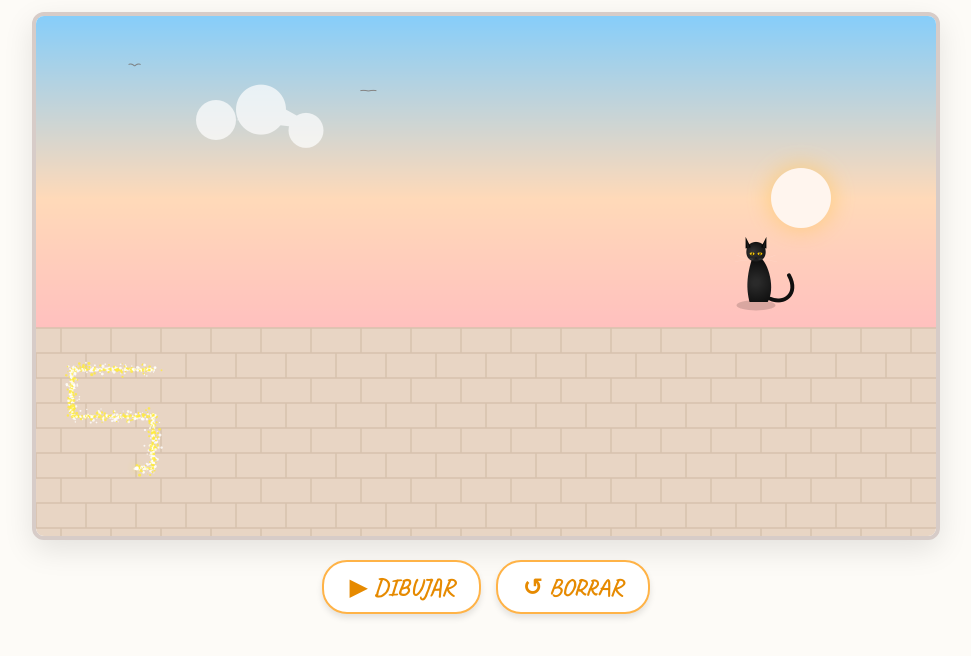
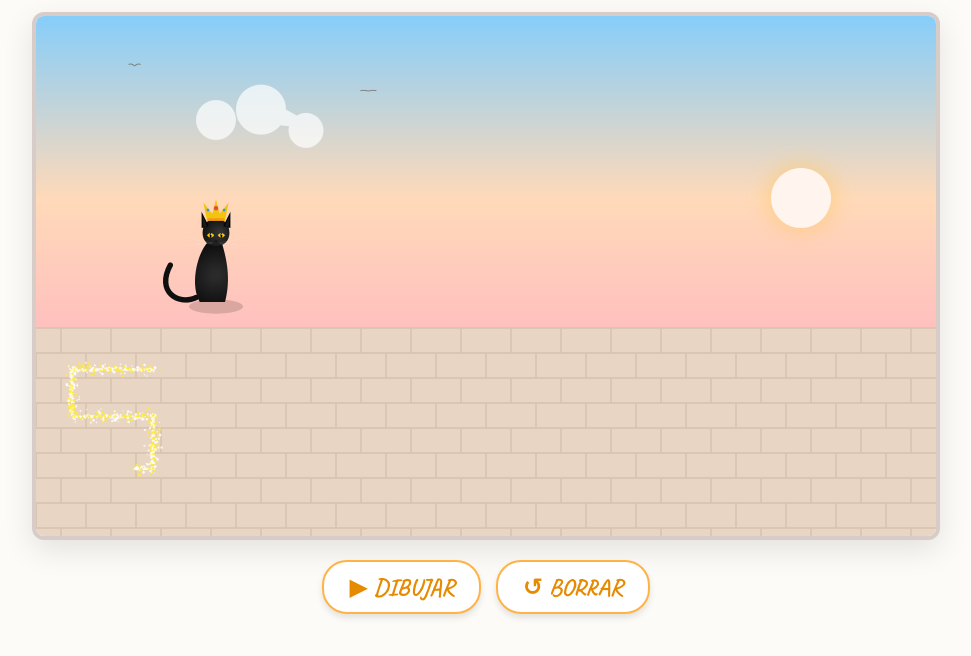
Before and after one commit to Angel-Michel/samuel, a plain HTML site: page index.html in a window 1280 px wide. Both pictures are taken after a click on the button "▶ DIBUJAR". Shown: the part 122-778 px from the top of the page, without its empty margins (154-1125 px from the left). Drawn offline with Linux system fonts and the light colour scheme.

Commit message:
Revise tribute layout and content for Samuel2
Updated the HTML structure and styles for a tribute to Samuel, including new content in the letter overlay and enhanced visual elements.

```diff
--- a/index.html
+++ b/index.html
@@ -8,7 +8,7 @@
 <style>
   body {
     margin: 0;
-    padding-bottom: 20px; /* Espacio extra abajo para que los botones se vean */
+    padding-bottom: 20px;
     background: #fdfbf7;
     display: flex;
     flex-direction: column;
@@ -34,7 +34,7 @@
     position: relative;
     width: 95vw;
     max-width: 900px;
-    height: 65vh; /* Limitamos la altura para que no empuje los botones */
+    height: 65vh;
     max-height: 600px;
     background: #fff;
     border: 4px solid #d7ccc8;
@@ -74,7 +74,7 @@
     transform: translateY(-2px);
   }
 
-  /* CARTA CORREGIDA: Fondo sólido y se oculta limpiamente */
+  /* CARTA */
   #letter-overlay {
     position: absolute;
     top: 0; left: 0; width: 100%; height: 100%;
@@ -84,17 +84,17 @@
     justify-content: center;
     opacity: 0;
     visibility: hidden;
-    pointer-events: none; /* No estorba cuando está oculta */
+    pointer-events: none;
     transition: opacity 1s ease-in-out, visibility 1s;
     z-index: 20;
   }
   #letter-overlay.show {
     opacity: 1;
     visibility: visible;
-    pointer-events: auto; /* Permite clics solo cuando se ve */
+    pointer-events: auto;
   }
   .letter-content {
-    background: #fffef0; /* Fondo crema sólido y legible */
+    background: #fffef0;
     border: 3px solid #ffcc80;
     border-radius: 15px;
     padding: 30px;
@@ -137,10 +137,10 @@
 
   <div id="letter-overlay">
     <div class="letter-content">
-      <div class="greeting">Kelly,</div>
-      <p>"Gracias por haberme elegido y por darme la mejor vida que un michi pudo soñar."</p>
-      <p>"Fui muy feliz a tu lado, por tus caricias y todo tu amor. No estés triste, ahora juego en un jardín de luz y siempre dejaré huellas doradas en tu corazón."</p>
-      <div class="signature">Atte. Samuel 🐾</div>
+      <div class="greeting">Mi querida Kelly,</div>
+      <p>"Aunque mis patitas ya no pisen este mundo, mi amor por ti es eterno y verdadero."</p>
+      <p>"Fuiste mi humana favorita. Recuerda mis ronroneos cuando te sientas triste. Ahora soy el Rey de las Estrellas, cuidándote desde lo más alto, pero siempre seré tu pequeño Samuel."</p>
+      <div class="signature">Tu rey eterno, Samuel 🐾👑</div>
       <button class="close-btn" onclick="closeLetter()">Cerrar</button>
     </div>
   </div>
@@ -201,13 +201,14 @@ function drawStaticBackground() {
   }
 }
 
-// NUEVO GATO NEGRO Y REALISTA
+// GATO NEGRO REALISTA (MÁS GRANDE, CORONADO Y VOLTEADO A LA DERECHA)
 function drawRealisticBlackCat(ctx, x, y, time) {
   ctx.save();
   ctx.translate(x, y);
 
-  let scale = 1.3; // Escala para hacerlo de buen tamaño
-  ctx.scale(scale, scale);
+  let scale = 1.8; // ¡Gato mucho más grande!
+  // Usamos -scale en X para voltearlo horizontalmente y que mire al centro
+  ctx.scale(-scale, scale);
 
   let breath = Math.sin(time * 0.04) * 0.5;
 
@@ -231,15 +232,15 @@ function drawRealisticBlackCat(ctx, x, y, time) {
 
   // Cuerpo negro con sutil sombreado para volumen
   let bodyGrad = ctx.createRadialGradient(0, -30, 5, 0, -30, 45);
-  bodyGrad.addColorStop(0, '#2a2a2a'); // Luz sutil en el lomo
+  bodyGrad.addColorStop(0, '#2a2a2a'); // Luz sutil
   bodyGrad.addColorStop(1, '#050505'); // Negro profundo
 
   ctx.fillStyle = bodyGrad;
   ctx.beginPath();
-  ctx.moveTo(18, 0); // Pata trasera
-  ctx.bezierCurveTo(30, -20, 20, -60, 5, -70 - breath); // Lomo
-  ctx.lineTo(-5, -70 - breath); // Cuello
-  ctx.bezierCurveTo(-15, -40, -15, -20, -10, 0); // Pecho a pata delantera
+  ctx.moveTo(18, 0);
+  ctx.bezierCurveTo(30, -20, 20, -60, 5, -70 - breath);
+  ctx.lineTo(-5, -70 - breath);
+  ctx.bezierCurveTo(-15, -40, -15, -20, -10, 0);
   ctx.fill();
 
   // Cabeza felina realista
@@ -250,12 +251,12 @@ function drawRealisticBlackCat(ctx, x, y, time) {
   headGrad.addColorStop(1, '#050505');
   ctx.fillStyle = headGrad;
 
-  // Silueta de la cara (menos redonda, pómulos marcados)
+  // Silueta de la cara
   ctx.beginPath();
-  ctx.moveTo(0, 10); // base cuello
-  ctx.bezierCurveTo(15, 10, 18, -5, 12, -15); // mejilla derecha
-  ctx.bezierCurveTo(5, -22, -5, -22, -12, -15); // cráneo
-  ctx.bezierCurveTo(-18, -5, -15, 10, 0, 10); // mejilla izquierda
+  ctx.moveTo(0, 10);
+  ctx.bezierCurveTo(15, 10, 18, -5, 12, -15);
+  ctx.bezierCurveTo(5, -22, -5, -22, -12, -15);
+  ctx.bezierCurveTo(-18, -5, -15, 10, 0, 10);
   ctx.fill();
 
   // Orejas puntiagudas reales
@@ -268,21 +269,46 @@ function drawRealisticBlackCat(ctx, x, y, time) {
   ctx.beginPath(); ctx.moveTo(10, -12); ctx.lineTo(15, -24); ctx.lineTo(14, -11); ctx.fill();
   ctx.beginPath(); ctx.moveTo(-10, -12); ctx.lineTo(-15, -24); ctx.lineTo(-14, -11); ctx.fill();
 
-  // Ojos (Almendrados y felinos color oro/verde)
+  // CORONA DEL REY (Se mueve junto con la cabeza)
+  ctx.fillStyle = '#f1c40f'; // Dorado base
+  ctx.beginPath();
+  ctx.moveTo(-10, -18); // Base izquierda
+  ctx.lineTo(-14, -38); // Pico izquierdo
+  ctx.lineTo(-4, -26);  // Valle
+  ctx.lineTo(0, -42);   // Pico central
+  ctx.lineTo(4, -26);   // Valle
+  ctx.lineTo(14, -38);  // Pico derecho
+  ctx.lineTo(10, -18);  // Base derecha
+  ctx.fill();
+
+  // Borde inferior de la corona (brillo)
+  ctx.fillStyle = '#f39c12';
+  ctx.beginPath(); ctx.moveTo(-10, -18); ctx.lineTo(10, -18); ctx.lineTo(9, -21); ctx.lineTo(-9, -21); ctx.fill();
+
+  // Joyas de la corona
+  ctx.fillStyle = '#e74c3c'; // Rubí central
+  ctx.beginPath(); ctx.arc(0, -32, 2.5, 0, Math.PI*2); ctx.fill();
+  ctx.fillStyle = '#3498db'; // Zafiro izquierdo
+  ctx.beginPath(); ctx.arc(-9, -30, 1.5, 0, Math.PI*2); ctx.fill();
+  ctx.fillStyle = '#3498db'; // Zafiro derecho
+  ctx.beginPath(); ctx.arc(9, -30, 1.5, 0, Math.PI*2); ctx.fill();
+
+
+  // Ojos (Almendrados color oro/verde)
   let blink = (time % 250 < 6) ? 0.1 : 1;
   ctx.save();
   ctx.scale(1, blink);
 
   // Ojo Izquierdo
-  ctx.fillStyle = '#ffcc00'; // Dorado brillate
+  ctx.fillStyle = '#ffcc00';
   ctx.beginPath();
   ctx.moveTo(-10, -2);
   ctx.quadraticCurveTo(-6, -7, -2, -2);
   ctx.quadraticCurveTo(-6, 3, -10, -2);
   ctx.fill();
-  ctx.fillStyle = '#000'; // Pupila alargada
+  ctx.fillStyle = '#000'; // Pupila
   ctx.beginPath(); ctx.ellipse(-6, -2, 1, 2.5, 0, 0, Math.PI*2); ctx.fill();
-  ctx.fillStyle = '#fff'; // Brillo del ojo
+  ctx.fillStyle = '#fff'; // Brillo
   ctx.beginPath(); ctx.arc(-6.5, -3, 0.6, 0, Math.PI*2); ctx.fill();
 
   // Ojo Derecho
@@ -304,7 +330,7 @@ function drawRealisticBlackCat(ctx, x, y, time) {
   ctx.beginPath();
   ctx.moveTo(-2, 4); ctx.lineTo(2, 4); ctx.lineTo(0, 6); ctx.fill();
 
-  // Bigotes elegantes (blancos con opacidad)
+  // Bigotes elegantes
   ctx.strokeStyle = 'rgba(255,255,255,0.25)';
   ctx.lineWidth = 0.5;
   ctx.beginPath(); ctx.moveTo(-4, 6); ctx.quadraticCurveTo(-20, 5, -30, 0); ctx.stroke();
@@ -312,8 +338,8 @@ function drawRealisticBlackCat(ctx, x, y, time) {
   ctx.beginPath(); ctx.moveTo(4, 6); ctx.quadraticCurveTo(20, 5, 30, 0); ctx.stroke();
   ctx.beginPath(); ctx.moveTo(4, 7); ctx.quadraticCurveTo(20, 8, 32, 10); ctx.stroke();
 
-  ctx.restore(); // restaura translación de cabeza
-  ctx.restore(); // restaura escala general
+  ctx.restore();
+  ctx.restore();
 }
 
 // Trazos de la palabra SAMUEL
@@ -352,7 +378,6 @@ function start() {
   cancelAnimationFrame(anim);
   clearTimeout(letterTimeout);
 
-  // Ocultamos la carta al iniciar y limpiamos lienzos
   letterOverlay.classList.remove('show');
   currentStrokeIdx = 0; currentT = 0; timeFrame = 0;
   pCtx.clearRect(0, 0, paint.width, paint.height);
@@ -362,7 +387,7 @@ function start() {
     timeFrame++;
     fCtx.clearRect(0, 0, fg.width, fg.height);
 
-    // Aves
+    // Aves volando
     birds.forEach(b => {
       b.x -= b.speed; if(b.x < -50) b.x = bg.width + 50;
       b.wing += 0.15; let wo = Math.sin(b.wing) * b.size;
@@ -373,8 +398,8 @@ function start() {
       fCtx.stroke();
     });
 
-    // Dibujamos al michi negro sentado en el muro
-    drawRealisticBlackCat(fCtx, fg.width * 0.8, fg.height * 0.55, timeFrame);
+    // DIBUJAMOS AL REY SAMUEL EN EL LADO IZQUIERDO (0.2 de ancho)
+    drawRealisticBlackCat(fCtx, fg.width * 0.2, fg.height * 0.55, timeFrame);
 
     if (currentStrokeIdx < allStrokes.length) {
       let st = allStrokes[currentStrokeIdx];
@@ -385,7 +410,7 @@ function start() {
       magicDust(x, y, r, 6);
       currentT += 0.025;
 
-      // Estrella fugaz de la magia
+      // Magia fugaz
       fCtx.shadowColor = '#ffeb3b'; fCtx.shadowBlur = 15;
       fCtx.fillStyle = '#fff';
       fCtx.beginPath(); fCtx.arc(x, y, 4, 0, Math.PI * 2); fCtx.fill();
@@ -394,7 +419,6 @@ function start() {
       if (currentT > 1) { currentT = 0; currentStrokeIdx++; }
       anim = requestAnimationFrame(loop);
     } else {
-      // Cuando termina, mostramos la carta
       if(!letterOverlay.classList.contains('show')) {
         letterTimeout = setTimeout(() => { letterOverlay.classList.add('show'); }, 1500);
       }
@@ -403,7 +427,6 @@ function start() {
   })();
 }
 
-// Función para el botón "Cerrar" de la carta
 function closeLetter() {
   letterOverlay.classList.remove('show');
 }
```
